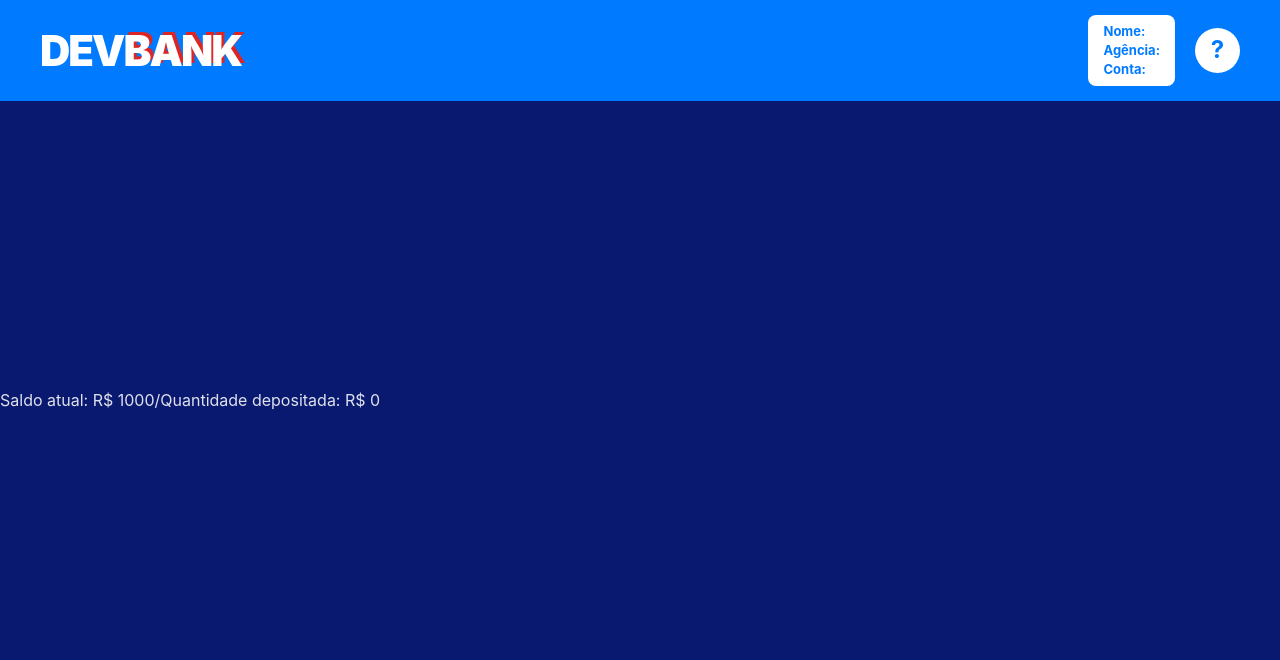
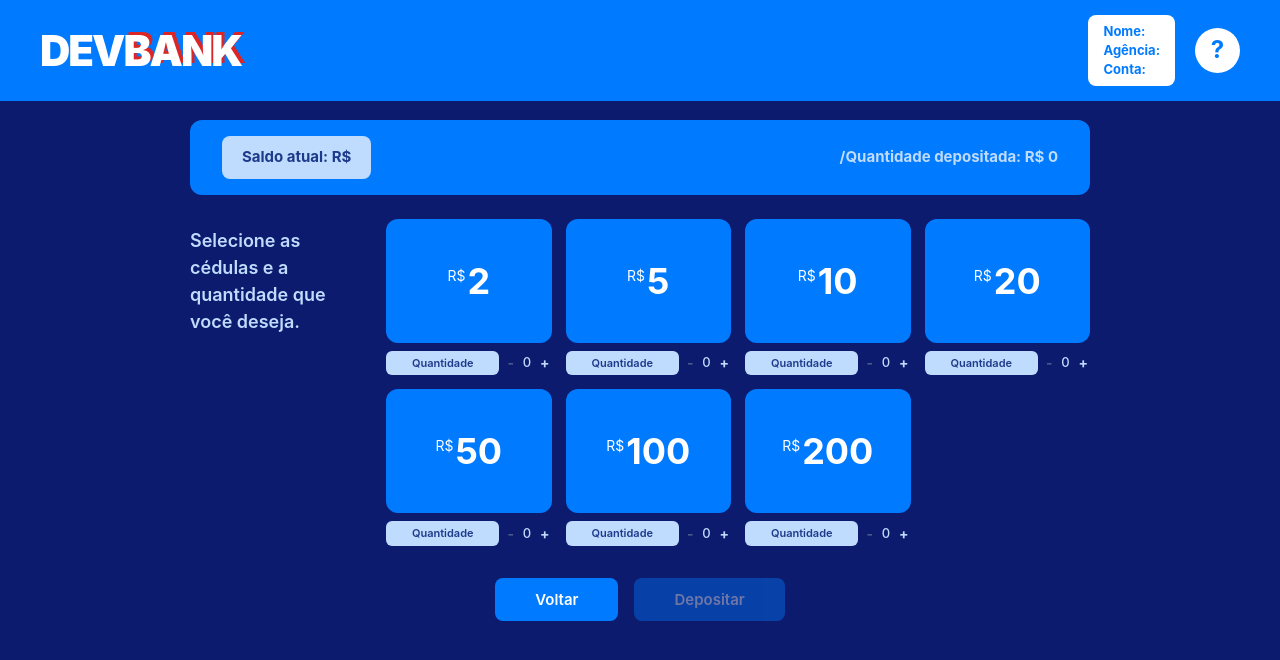
Before and after one commit to Maua-Dev/devbank_thiago_larissa_miguel_front, a React (Vite) app: page /deposit in a window 1280 px wide. Shown: the top 660 px of the page. Built offline with nearby package versions, Linux system fonts and the light colour scheme.

Commit message:
feat: add deposit page

```diff
--- a/src/App.tsx
+++ b/src/App.tsx
@@ -1,7 +1,7 @@
 import { BrowserRouter, Routes, Route } from 'react-router-dom'
 import Login from './pages/Login'
 import Home from './pages/Home'
-import Deposit from './pages/Deposit'
+import { Deposit } from './pages/Deposit'
 import History from './pages/History'
 import Withdraw from './pages/Withdraw'
 import Account from './pages/Account'
--- /dev/null
+++ b/src/css/Deposit.css
@@ -0,0 +1,198 @@
+body {
+  margin: 0;
+}
+
+.deposit-main {
+  position: absolute;
+  top: 80px;
+  left: 0;
+  width: 100%;
+  min-height: calc(100vh - 80px);
+
+  display: flex;
+  flex-direction: column;
+  align-items: center;
+  justify-content: flex-start;
+
+  background-color: #0d1b6e;
+  padding: 40px 40px;
+  box-sizing: border-box;
+  gap: 24px;
+}
+
+.balance-header {
+  width: 100%;
+  max-width: 900px;
+
+  display: flex;
+  align-items: center;
+  justify-content: space-between;
+
+  background-color: #007bff;
+  border-radius: 12px;
+  padding: 16px 32px;
+  box-sizing: border-box;
+  gap: 16px;
+}
+
+.balance-current {
+  background-color: #bfdbfe;
+  border-radius: 8px;
+  padding: 10px 20px;
+  font-size: 15px;
+  font-weight: bold;
+  color: #1e3a8a;
+}
+
+.balance-deposited {
+  font-size: 15px;
+  font-weight: bold;
+  color: #bfdbfe;
+}
+
+.banknotes-section {
+  width: 100%;
+  max-width: 900px;
+
+  display: grid;
+  grid-template-columns: 180px 1fr;
+  gap: 16px;
+  align-items: start;
+}
+
+.banknotes-label {
+  font-size: 18px;
+  font-weight: 600;
+  color: #bfdbfe;
+  line-height: 1.5;
+  padding-top: 8px;
+}
+
+.banknotes-grid {
+  display: grid;
+  grid-template-columns: repeat(auto-fit, minmax(140px, 1fr));
+  gap: 14px;
+}
+
+.banknote-card {
+  display: flex;
+  flex-direction: column;
+  align-items: center;
+  gap: 8px;
+}
+
+.banknote {
+  background-color: #007bff;
+  border-radius: 12px;
+  width: 100%;
+  aspect-ratio: 4 / 3;
+  display: flex;
+  align-items: center;
+  justify-content: center;
+  gap: 2px;
+  cursor: default;
+  transition: background-color 0.15s;
+}
+
+.banknote:hover {
+  background-color: #0060cc;
+}
+
+.banknote-currency {
+  font-size: 14px;
+  color: #fff;
+  font-weight: 400;
+  align-self: flex-start;
+  padding-top: 28%;
+}
+
+.banknote-value {
+  font-size: 36px;
+  color: #fff;
+  font-weight: 700;
+}
+
+.banknote-controls {
+  display: flex;
+  align-items: center;
+  gap: 6px;
+  width: 100%;
+}
+
+.quantidade {
+  background-color: #bfdbfe;
+  color: #1e3a8a;
+  font-size: 11px;
+  font-weight: 600;
+  padding: 4px 8px;
+  border-radius: 6px;
+  flex: 1;
+  text-align: center;
+}
+
+.qtd-value {
+  display: flex;
+  align-items: center;
+  gap: 4px;
+}
+
+.qtd-value button {
+  background: none;
+  border: none;
+  font-size: 14px;
+  font-weight: 700;
+  color: #bfdbfe;
+  cursor: pointer;
+  padding: 0 2px;
+  line-height: 1;
+}
+
+.qtd-value button:hover {
+  color: #fff;
+}
+
+.qtd-value button:disabled {
+  color: #4a5a8a;
+  cursor: not-allowed;
+}
+
+.qtd-count {
+  font-size: 13px;
+  font-weight: 500;
+  min-width: 14px;
+  text-align: center;
+  color: #bfdbfe;
+}
+
+.action-buttons {
+  width: 100%;
+  max-width: 900px;
+
+  display: flex;
+  justify-content: center;
+  gap: 16px;
+  padding-top: 8px;
+}
+
+.btn-back,
+.btn-deposit {
+  padding: 12px 40px;
+  border-radius: 8px;
+  font-size: 15px;
+  font-weight: 600;
+  border: none;
+  cursor: pointer;
+  background-color: #007bff;
+  color: #fff;
+  transition: background-color 0.15s;
+}
+
+.btn-back:hover,
+.btn-deposit:hover:not(:disabled) {
+  background-color: #0060cc;
+}
+
+.btn-deposit:disabled {
+  opacity: 0.4;
+  cursor: not-allowed;
+}
--- a/src/pages/Deposit.tsx
+++ b/src/pages/Deposit.tsx
@@ -1,22 +1,65 @@
+
+
 import { useState } from 'react';
+import { BalanceHeader } from '../components/BalanceHeader';
+import { BanknotesGrid } from '../components/BanknotesGrid';
+import { ActionButtons } from '../components/ActionButtons';
+import "../css/Deposit.css";
 import { Header } from '../components/Header';
-import { BalanceHeader } from '../components/BalanceHeader';
 
-export default function Deposit() {
-  const [user] = useState({
-    nome: "",
-    agencia: "",
-    conta: ""
-  });
-  const [totalDeposited] = useState(0);
+const BANKNOTE_VALUES = [2, 5, 10, 20, 50, 100, 200];
+type QuantityMap = Record<number, number>;
 
-  return (
-    <>
-      <Header user={user} />
-      <BalanceHeader
-        currentBalance={1000}
-        totalDeposited={totalDeposited}
-      />
-    </>
-  );
+type DepositPageProps = {
+    currentBalance: number;
+    onBack: () => void;
+    onDeposit: (totalDeposited: number) => void;
 }
+
+export function Deposit({ currentBalance, onBack, onDeposit }: DepositPageProps) {
+    const [quantities, setQuantities] = useState<QuantityMap>(
+        Object.fromEntries(BANKNOTE_VALUES.map((v) => [v, 0]))
+    );
+
+    const totalDeposited = Object.entries(quantities).reduce(
+        (sum, [value, qty]) => sum + Number(value) * qty,
+        0
+    );
+
+    function handleAdd(value: number) {
+        setQuantities((prev) => ({ ...prev, [value]: prev[value] + 1 }));
+    }
+
+    function handleSubtract(value: number) {
+        setQuantities((prev) => ({ ...prev, [value]: Math.max(0, prev[value] - 1) }));
+    }
+
+    const banknotes = BANKNOTE_VALUES.map((v) => ({
+        value: v,
+        quantity: quantities[v],
+    }));
+
+    return (
+            <body className="deposit-main">
+            <Header user={{
+          nome: '',
+          agencia: '',
+          conta: ''
+        }}/>
+            <BalanceHeader
+                currentBalance={currentBalance}
+                totalDeposited={totalDeposited}
+            />
+            <BanknotesGrid
+                banknotes={banknotes}
+                onAdd={handleAdd}
+                onSubtract={handleSubtract}
+            />
+            <ActionButtons
+                onBack={onBack}
+                onDeposit={() => onDeposit(totalDeposited)}
+                disabled={totalDeposited === 0}
+            />
+        </body>
+    );
+}
```
Also changed, not shown: src/vite-env.d.ts (added, +11 -0 lines).
